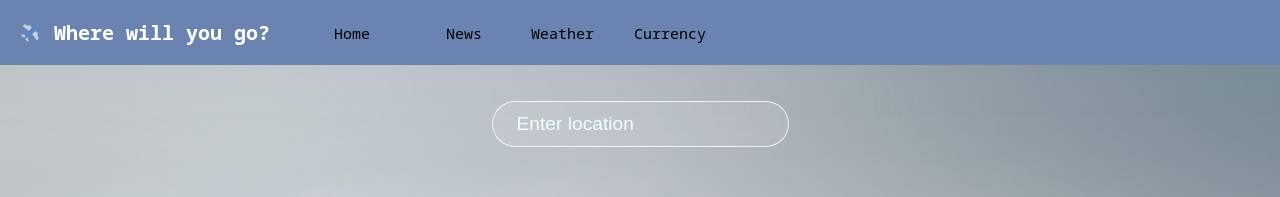
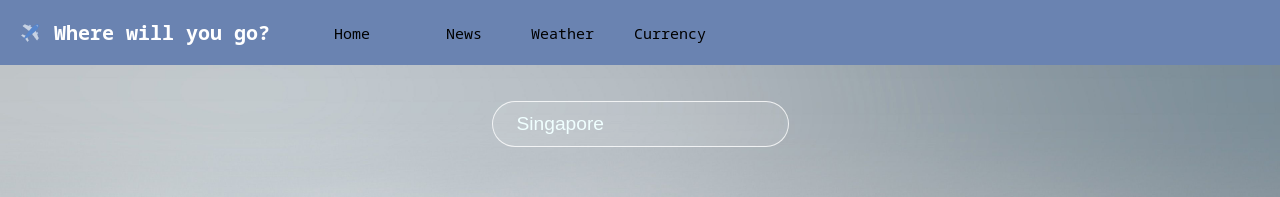
Before and after one commit to jabs142/GoAnywhere, a React (Vite) app: page /weather in a window 1280 px wide. Shown: the top 197 px of the page. Built offline with nearby package versions, Linux system fonts and the light colour scheme.

Commit message:
Modified weather css

```diff
--- a/src/components/WeatherPage.jsx
+++ b/src/components/WeatherPage.jsx
@@ -6,7 +6,7 @@ export const WeatherPage = () => {
 
     const [data,setData] = useState({})
     const [backgroundData, setBackgroundData] = useState({})
-    const [location, setLocation] = useState('')
+    const [location, setLocation] = useState('Singapore')
     const [favorites, setFavorites] = useState([])
 
     const url=`https://api.openweathermap.org/data/2.5/forecast?q=${location}&units=metric&cnt=1&appid=8883092dd8393d0eef92fbf43880aabd`
```
